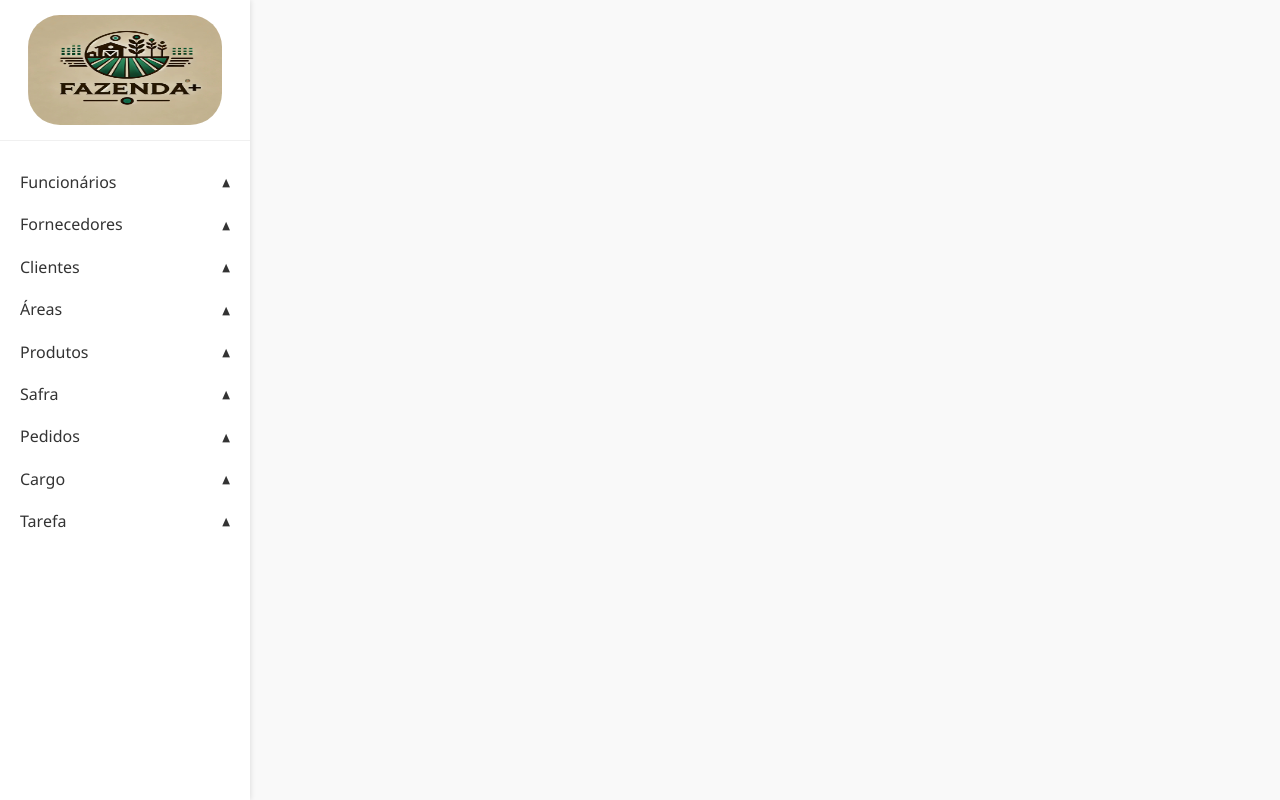
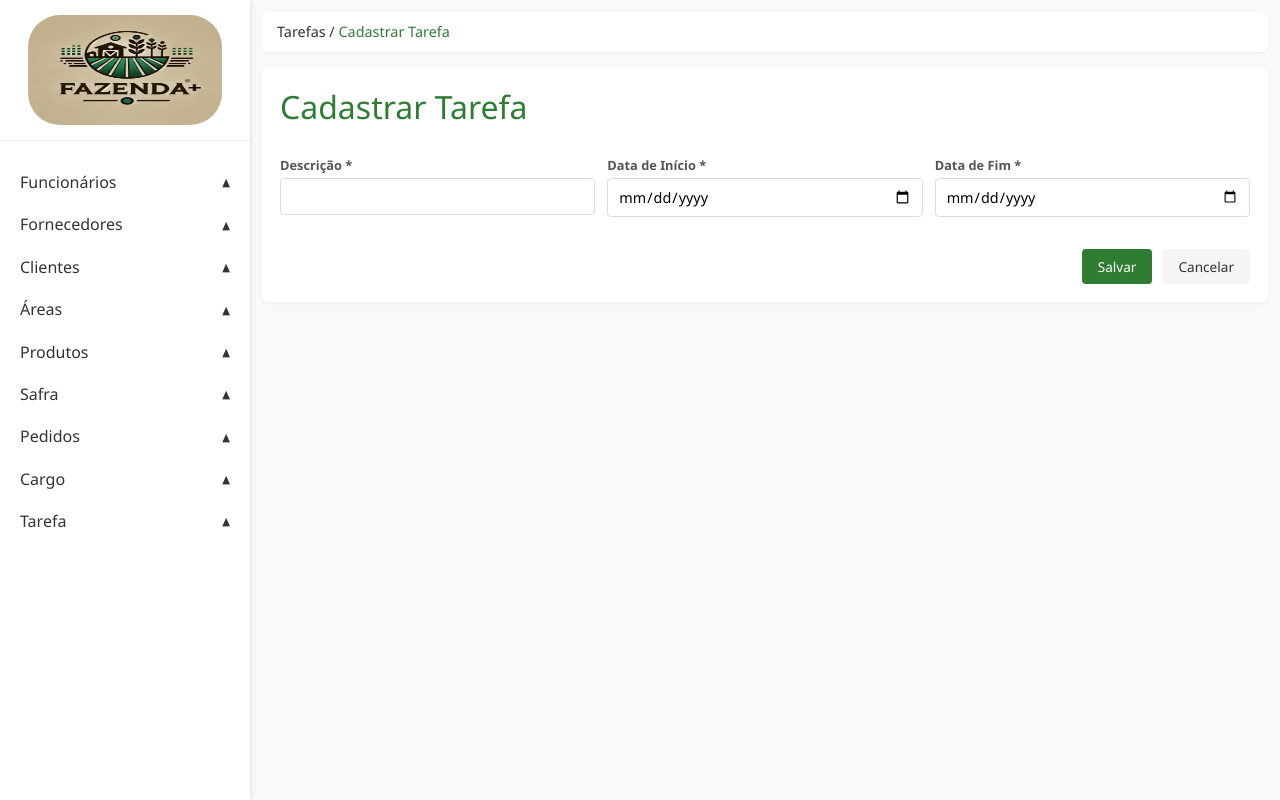
Before and after one commit to Itor-Carlos/projeto-es2-frontend, a React (Create React App) app: page /tarefa/cadastrar in a window 1280 px wide. Built offline with nearby package versions, Linux system fonts and the light colour scheme.

Commit message:
add CadastrarTarefa and AlocarTarefa page

```diff
--- a/src/components/Router/index.js
+++ b/src/components/Router/index.js
@@ -10,6 +10,8 @@ import { ListarGrao } from "../../pages/grao/ListarGrao";
 import { ListarClientes } from "../../pages/cliente/ListarClientes";
 import { CadastrarEditarFertilizante } from "../../pages/fertilizante/CadastrarEditarFertilizante";
 import { ListarFertilizante } from "../../pages/fertilizante/ListarFertilizante";
+import { CadastrarTarefa } from "../../pages/tarefa/CadastrarTarefa";
+import { AlocarTarefa } from "../../pages/tarefa/AlocarTarefa";
 
 export const Router = () => {
     return (
@@ -31,6 +33,8 @@ export const Router = () => {
                     <Route path="/fertilizante/cadastrar/" element={<CadastrarEditarFertilizante />} />
                     <Route path="/fertilizante/editar/:id" element={<CadastrarEditarFertilizante />} />
                     <Route path="/fertilizante/listar" element={<ListarFertilizante />} />
+                    <Route path="/tarefa/cadastrar" element={<CadastrarTarefa />} />
+                    <Route path="/tarefa/alocar/" element={<AlocarTarefa />} />
                 </Routes>
             </div>
         </div>
--- a/src/components/SideBar/index.js
+++ b/src/components/SideBar/index.js
@@ -175,8 +175,8 @@ export const SideBar = () => {
                         <span className="arrow">▲</span>
                     </div>
                     <ul className="submenu">
-                        <li><Link to="#" className="submenu-item">Cadastrar Tarefa</Link></li>
-                        <li><Link to="#" className="submenu-item">Listar Tarefas</Link></li>
+                        <li><Link to="/tarefa/cadastrar" className="submenu-item">Cadastrar Tarefa</Link></li>
+                        <li><Link to="/tarefa/alocar" className="submenu-item">Alocar Tarefa</Link></li>
                     </ul>
                 </li>
             </ul>
--- /dev/null
+++ b/src/pages/tarefa/AlocarTarefa.js
@@ -0,0 +1,125 @@
+import { useEffect, useState } from "react";
+import { TopBar } from "../../components/TopBar";
+import { TitleSection } from "../../components/TitleSection";
+import { GenericForm } from "../../components/Form";
+import axios from "axios";
+import * as Yup from "yup";
+import { Toast } from "../../components/Toast";
+
+export const AlocarTarefa = () => {
+    const [isToastOpen, setIsToastOpen] = useState(false);
+    const [toastMessage, setToastMessage] = useState("");
+    const [toastType, setToastType] = useState("success");
+    const [initialValues, setInitialValues] = useState({
+        idtarefa: "",
+        idfuncionario: ""
+    });
+
+    const [tarefas, setTarefas] = useState([]);
+    const [funcionarios, setFuncionarios] = useState([]);
+
+    useEffect(() => {
+        async function fetchData() {
+            try {
+                const [responseTarefas, responseFuncionarios] = await Promise.all([
+                    axios.get("http://localhost:3306/tarefas"),
+                    axios.get("http://localhost:3306/funcionarios")
+                ]);
+
+                const { rows: tarefasData } = responseTarefas.data;
+                const { rows: funcionariosData } = responseFuncionarios.data;
+
+                const tarefas = tarefasData.map(({ idtarefa, descricao }) => ({
+                    value: idtarefa,
+                    label: `${idtarefa} - ${descricao}`
+                }));
+
+                const funcionarios = funcionariosData.map(({ idfuncionario, nome }) => ({
+                    value: idfuncionario,
+                    label: `${idfuncionario} - ${nome}`
+                }));
+
+                setFuncionarios(funcionarios);
+                setTarefas(tarefas);
+            } catch (error) {
+                console.error("Erro ao buscar dados:", error);
+            }
+        }
+
+        fetchData();
+    }, []);
+
+
+    const fields = [
+        {
+            title: "AlocarTarefa",
+            fields: [
+                {
+                    label: "Tarefa",
+                    name: "idtarefa",
+                    type: "select",
+                    required: true,
+                    options: tarefas
+                },
+                {
+                    label: "Funcionário",
+                    name: "idfuncionario",
+                    type: "select",
+                    required: true,
+                    options: funcionarios
+                }
+            ],
+        },
+    ]
+
+    const handleSubmit = async (values) => {
+        try {
+            const request = await axios.post("http://localhost:3306/tarefas/alocar_tarefa", values);
+
+            if(request.status !== 201){
+                setToastMessage("Tarefa já foi alocada para esse funcionário.");
+            }
+            else{
+                setToastMessage("Tarefa alocada com sucesso!");
+                setToastType("success");
+                setIsToastOpen(true);
+            }
+        } catch (error) {
+
+            if(error?.response?.status === 400){
+                setToastMessage(error?.response?.data?.message);
+            }
+            else{
+                setToastMessage("Erro ao alocar tarefa.");
+            }
+            setToastType("error");
+            setIsToastOpen(true);
+        }
+    };
+
+    const validationSchema = Yup.object().shape({
+        idtarefa: Yup.number().required("Campo obrigatório"),
+        idfuncionario: Yup.number().required("Campo obrigatório")
+    });
+
+
+
+    return (
+            <>
+                <TopBar entity={"Tarefas"} useCase={"Alocar Tarefa"} />
+                <div className="card">
+                    <TitleSection title={"Alocar Tarefa"} />
+                    <GenericForm
+                        initialValues={initialValues}
+                        validationSchema={validationSchema}
+                        sections={fields}
+                        handleSubmit={handleSubmit}
+                        entity={"Tarefas"}
+                        useCase={"Alocar Tarefa"}
+                        title={"Alocar Tarefa"}
+                    />
+                    <Toast isOpen={isToastOpen} onClose={() => setIsToastOpen(false)} message={toastMessage} type={toastType} />
+                </div>
+            </>
+        );
+}
--- /dev/null
+++ b/src/pages/tarefa/CadastrarTarefa.js
@@ -0,0 +1,96 @@
+import { useState } from "react";
+import { TopBar } from "../../components/TopBar";
+import { TitleSection } from "../../components/TitleSection";
+import { GenericForm } from "../../components/Form";
+import * as Yup from "yup";
+import { Toast } from "../../components/Toast";
+import axios from "axios";
+import { useParams } from "react-router-dom";
+
+export const CadastrarTarefa = () => {
+    const { id } = useParams();
+    const [isEditing, setIsEditing] = useState(false);
+    const [isToastOpen, setIsToastOpen] = useState(false);
+    const [toastMessage, setToastMessage] = useState("");
+    const [toastType, setToastType] = useState("success");
+    const [initialValues, setInitialValues] = useState({
+        descricao: "",
+        datainicio: "",
+        datafim: "",
+    });
+
+    const fields = [
+        {
+            title: "Tarefa",
+            fields: [
+                {
+                    label: "Descrição",
+                    name: "descricao",
+                    type: "textarea",
+                    required: true,
+                },
+                {
+                    label: "Data de Início",
+                    name: "datainicio",
+                    type: "date",
+                    required: true,
+                },
+                {
+                    label: "Data de Fim",
+                    name: "datafim",
+                    type: "date",
+                    required: true,
+                },
+            ],
+        },
+    ]
+
+    const validationSchema = Yup.object().shape({
+        descricao: Yup.string().required("Campo obrigatório"),
+        datainicio: Yup.date().required("Campo obrigatório"),
+        datafim: Yup.date().required("Campo obrigatório")
+            .test("is_after", "A data final deve ser posterior a data inicial", function(value){
+                const { datainicio }= this.parent;
+                return !value || new Date(value) > new Date(datainicio);
+            })
+    });
+
+    const handleSubmit = async (values) => {
+        try {
+            if (isEditing) {
+                await axios.put(`http://localhost:3306/tarefas/${id}`, values);
+                setToastMessage("Tarefa atualizada com sucesso!");
+            } else {
+                await axios.post(`http://localhost:3306/tarefas`, values);
+                setToastMessage("Tarefa cadastrada com sucesso!");
+            }
+
+            setToastType("success");
+            setIsToastOpen(true);
+        } catch (error) {
+            setToastMessage("Erro ao salvar dados.");
+            setToastType("error");
+            setIsToastOpen(true);
+        }
+    }
+
+    return (
+            <>
+                <TopBar entity={"Tarefas"} useCase={"Cadastrar Tarefa"} />
+                <div className="card">
+                    <TitleSection title={"Cadastrar Tarefa"} />
+                    <GenericForm
+                        initialValues={initialValues}
+                        validationSchema={validationSchema}
+                        sections={fields}
+                        handleSubmit={handleSubmit}
+                        entity={"Tarefas"}
+                        useCase={"Cadastrar Tarefa"}
+                        title={"Cadastrar Tarefa"}
+                    />
+                    <Toast isOpen={isToastOpen} onClose={() => setIsToastOpen(false)} message={toastMessage} type={toastType} />
+                </div>
+            </>
+    );
+
+}
```
